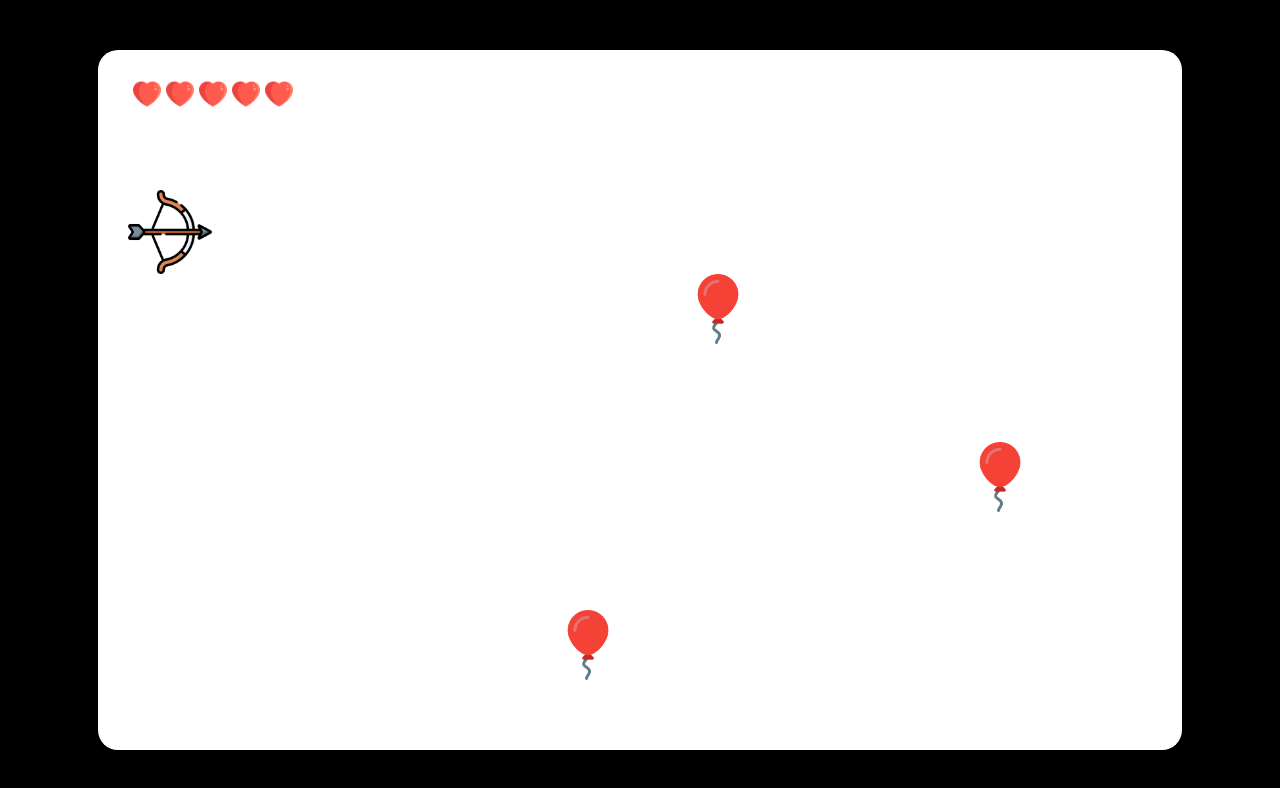
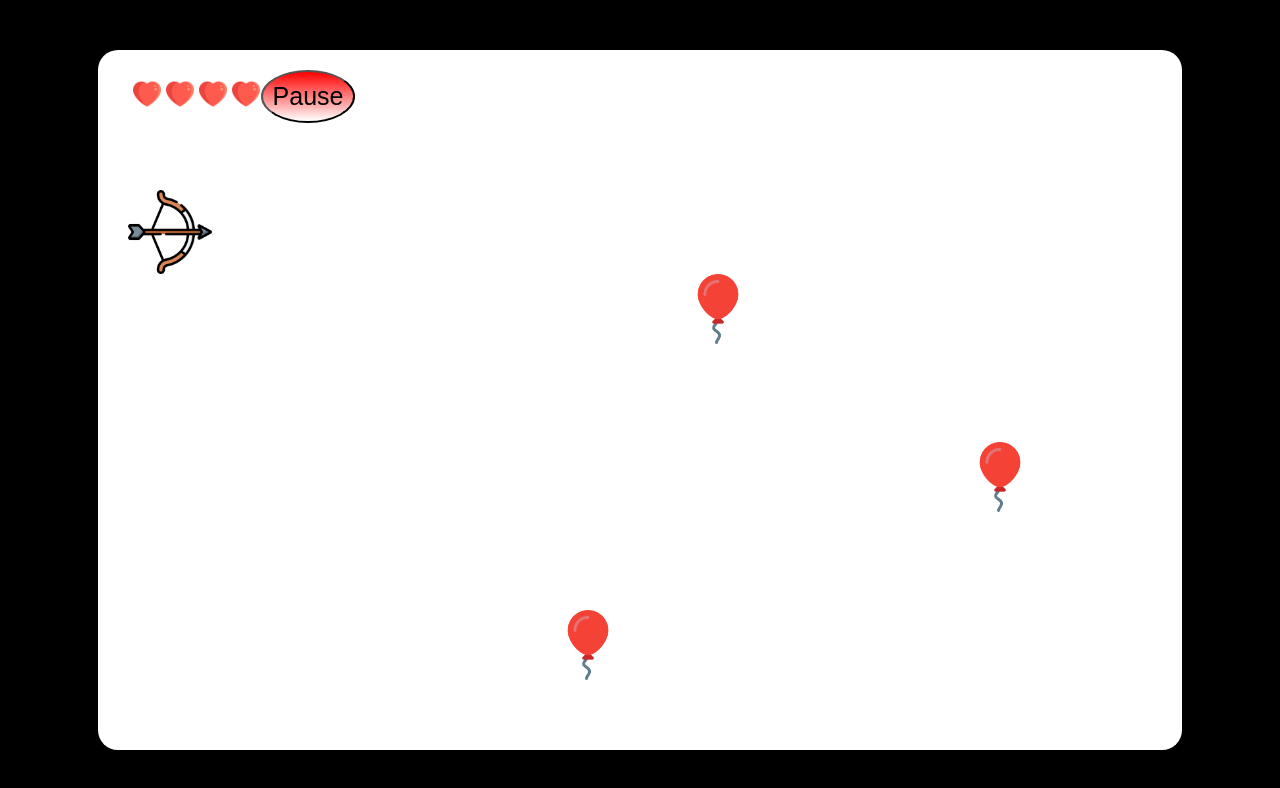
Before and after one commit to NishantTheProgrammer/bow-n-arrow, a Vue app: page / in a window 1280 px wide. Shown: the top 788 px of the page. Built offline with nearby package versions, Linux system fonts and the light colour scheme.

Commit message:
bug fixes

```diff
--- a/src/App.vue
+++ b/src/App.vue
@@ -3,6 +3,7 @@
   <div class="playground" v-else>
     <!-- <p>{{  balloons  }}</p> -->
     <LifesComponent :life="life"></LifesComponent>
+    <button class="pouse" @click="isPause=!isPause" >{{ isPause ? 'Resume' : 'Pause'}}</button>
     <ArcheryComponent :archeryPosition="archeryPosition"></ArcheryComponent>
     <BalloonComponent v-for="(balloon, index) in balloons" :key="index" :x="balloon.x" :y="balloon.y"></BalloonComponent>
     <ArrowComponent v-for="(arrow, index) in arrows" :key="index" :x="arrow.x" :y="arrow.y"></ArrowComponent>
@@ -27,10 +28,9 @@ export default {
   },
   data() {
     return {
-      x: 10,
-      y: 10,
       life: 5,
       isGameOver: false,
+      isPause: false,
       archeryPosition: 20,
       balloons: [],
       arrows: []
@@ -44,6 +44,7 @@ export default {
     });
 
     setInterval(() => {
+      if(this.isPause) return;
       const newBallon = { x: this.randomNumber(20, 95), y: 90 };
       this.balloons.push(newBallon);
     }, 3000);
@@ -51,6 +52,7 @@ export default {
     const FPS = 4;
 
     const interval = setInterval(() => {
+      if(this.isPause) return;
       this.updatePositons();
       this.detectCollusion();
       if (this.life == 0) {
@@ -62,20 +64,20 @@ export default {
     }, 1000 / FPS);
   },
   methods: {
-    increseByTen() {
-      this.counter += 10;
-    },
     randomNumber(min, max) {
       return Math.floor(Math.random() * (max - min) + min);
     },
     keyup(ev) {
+      console.log(ev.code);
       switch (ev.code) {
+        case 'KeyP': this.isPause = !this.isPause; break;
         case 'ArrowDown': this.archeryPosition += 10; break;
         case 'ArrowUp': this.archeryPosition -= 10; break;
         case 'Space': this.addArrow(); break;
       }
     },
     addArrow() {
+      if(this.isPause) return;
       const newArrow = { x: 2, y: this.archeryPosition };
       this.arrows.push(newArrow);
     },
@@ -133,4 +135,14 @@ body {
   padding: 30px;
   position: relative;
 }
+.pouse {
+  border-radius: 50%;
+  background-image:linear-gradient(red, white) ;
+  position: absolute;
+  top:20px;
+  left:15%;
+  padding: 10px;
+  font-size:25px;
+
+}
 </style>
```
